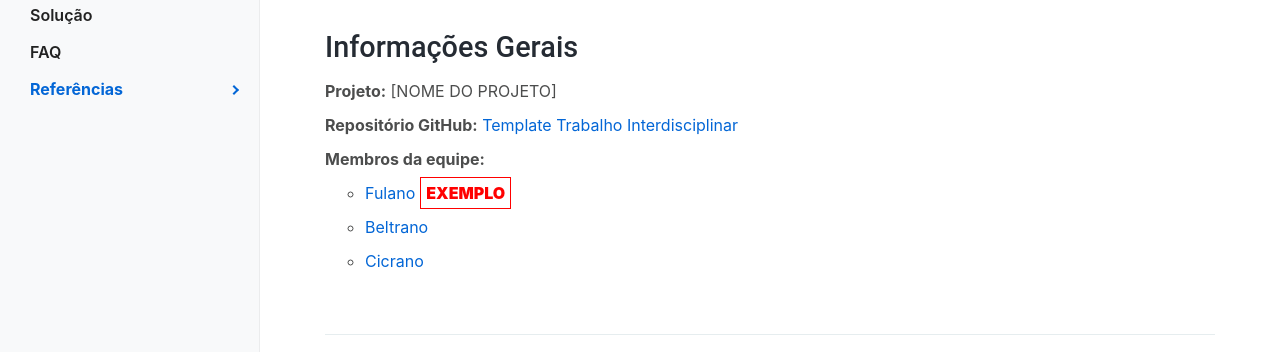
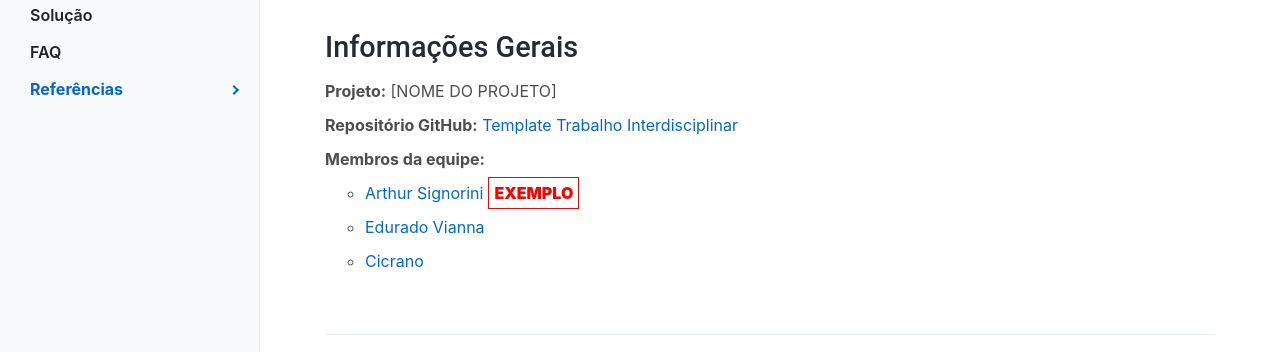
Before and after one commit to ICEI-PUC-Minas-PMGCC-TI/ti-1-pmg-cc-m-20241-g4-descontrole-financeiro, a plain HTML site: page docs/index.html in a window 1280 px wide. Shown: the part 251-603 px from the top of the page. Drawn offline with Linux system fonts and the light colour scheme.

Commit message:
membros da equipe index.html

```diff
--- a/docs/index.html
+++ b/docs/index.html
@@ -106,8 +106,8 @@
                     </li>
                     <li><strong>Membros da equipe:</strong>
                       <ul>
-                        <li><a href="https://github.com/fulano">Fulano</a><span class="exemplo">EXEMPLO</span></li>
-                        <li><a href="https://github.com/beltrano">Beltrano</a></li>
+                        <li><a href="https://github.com/arthursignorini">Arthur Signorini</a><span class="exemplo">EXEMPLO</span></li>
+                        <li><a href="https://github.com/Viannxo">Edurado Vianna</a></li>
                         <li><a href="https://github.com/cicrano">Cicrano</a></li>
                       </ul>
                     </li>
```
